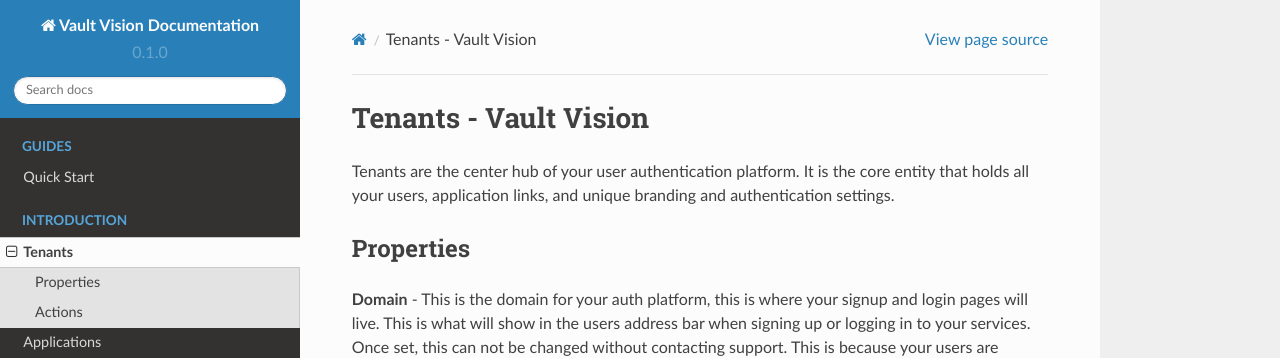
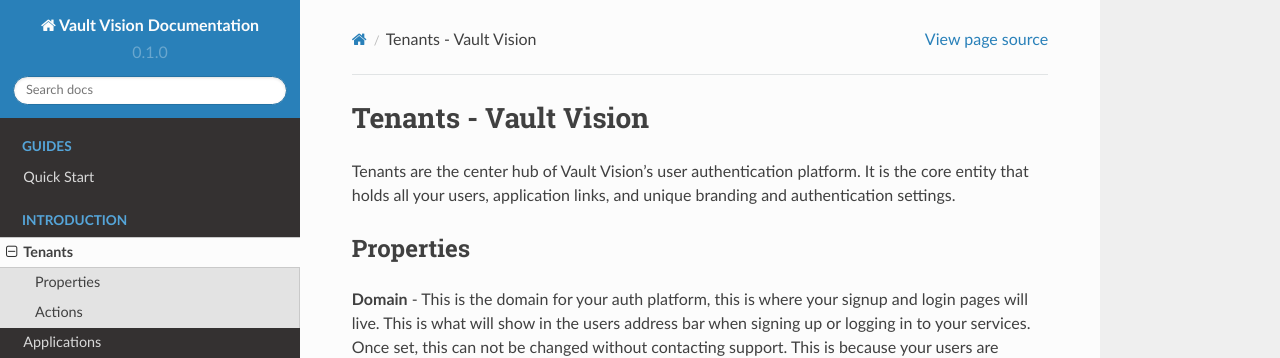
Before and after one commit to vaultvision/docs, a Sphinx documentation site: the page built from docs/source/tenants.md, in a window 1280 px wide and 900 px high. Shown: the top 358 px of the window. Built offline with Sphinx 7.4.7 and the Read the Docs theme 2.0.0, drawn with Linux system fonts in a browser that asks for light colours.

Commit message:
Update tenants.md

```diff
--- a/docs/source/tenants.md
+++ b/docs/source/tenants.md
@@ -1,7 +1,7 @@
 Tenants - Vault Vision
 ========
 
-Tenants are the center hub of your user authentication platform. It is the core entity that holds all your users, application links, and unique branding and authentication settings.
+Tenants are the center hub of Vault Vision's user authentication platform. It is the core entity that holds all your users, application links, and unique branding and authentication settings.
 
 ## Properties
 
```
